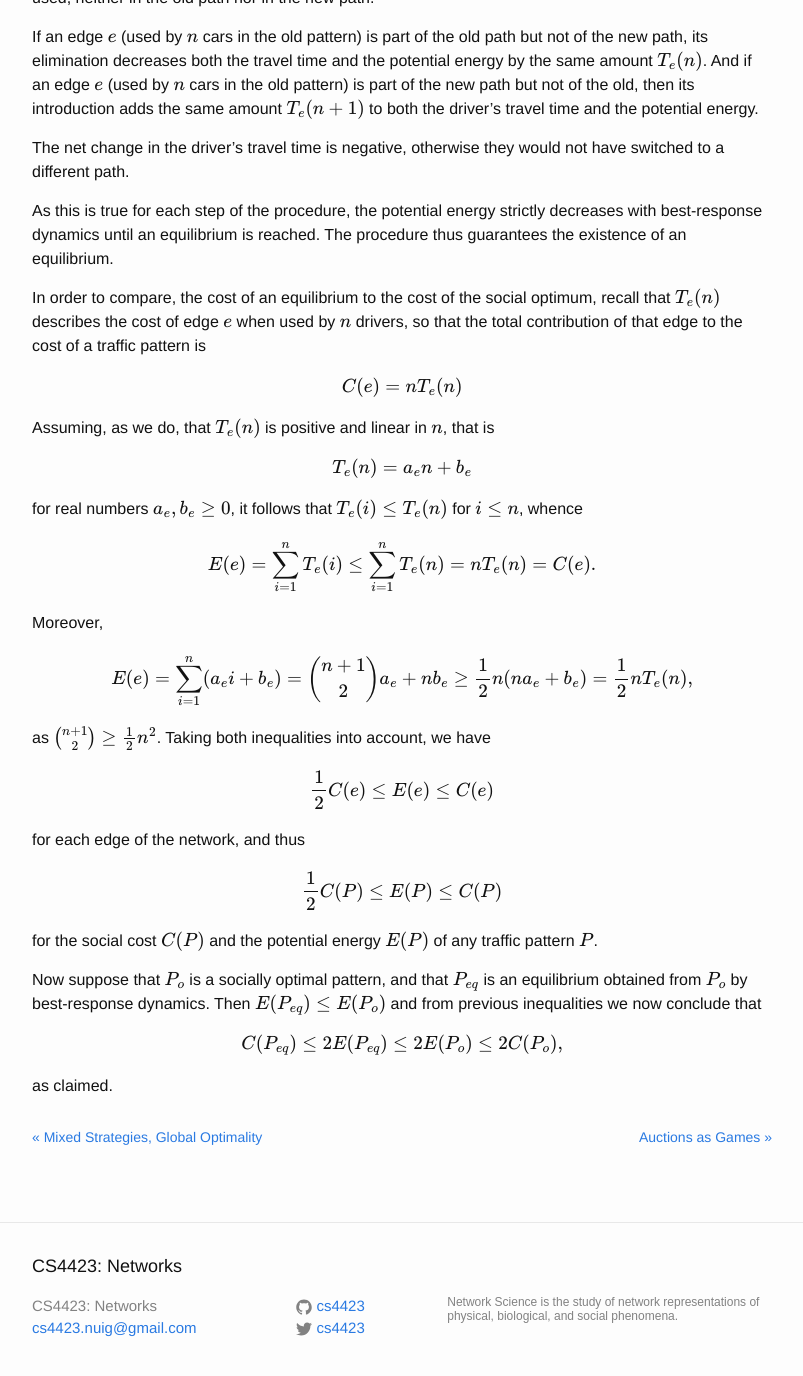
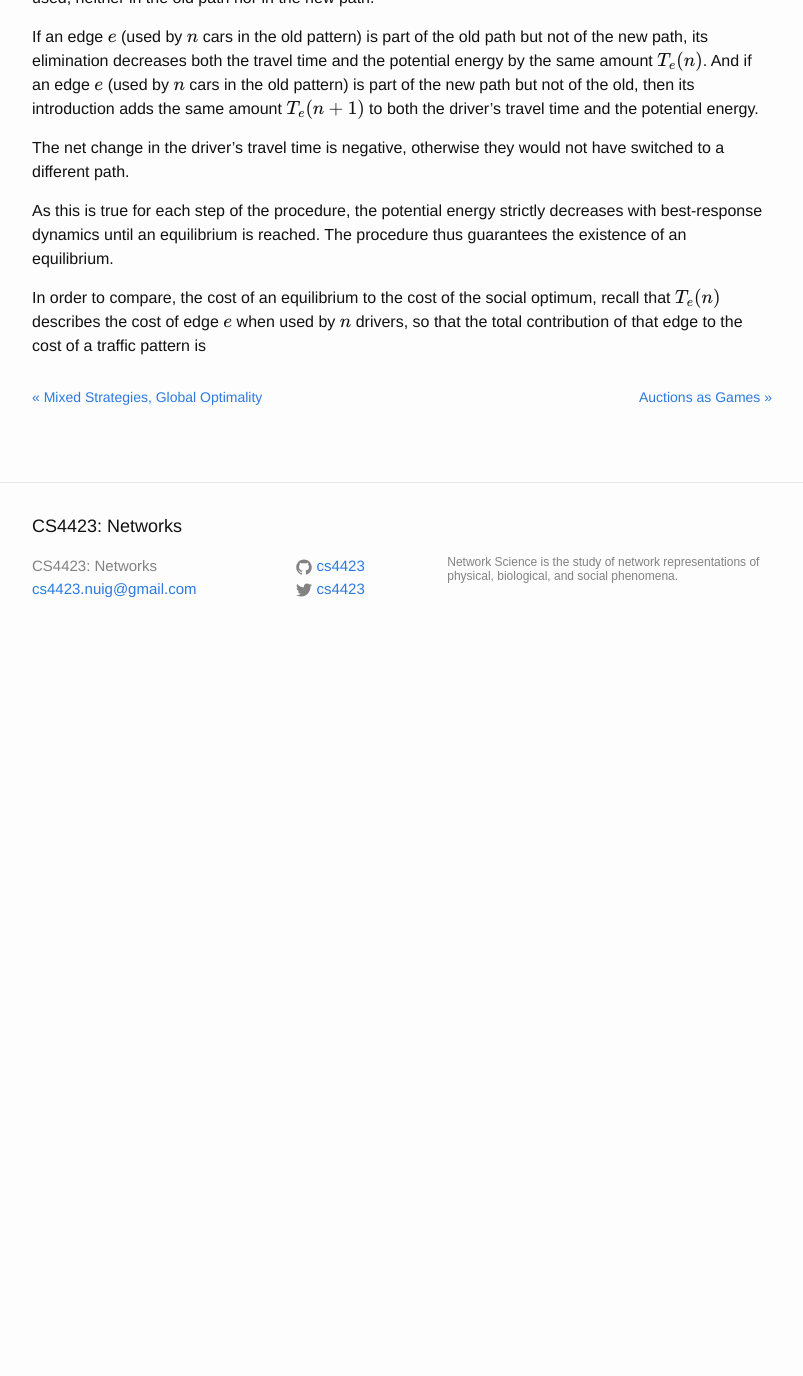
Before and after one commit to starktech23/cs4423.github.io, a Jekyll site: the page built from _posts/2017-02-22-note13.md, in a window 1280 px wide and 1400 px high, scrolled down 4456 px. Shown: the top 1376 px of the window, without its empty margins (238-1041 px from the left). Built offline with Jekyll 4.4.1, drawn with Linux system fonts in a browser that asks for light colours; formulas are drawn with MathJax 3; a script that is not in the unit is left out; comment, search, counter and statistics services are not loaded; after the commit the page ends 5116 px from its top, so only the background shows below that.

Commit message:
page build problems

```diff
--- a/_posts/2017-02-22-note13.md
+++ b/_posts/2017-02-22-note13.md
@@ -172,60 +172,6 @@ of edge $e$ when used by $n$ drivers, so that the total
 contribution of that edge to the cost of a traffic pattern
 is
 
-$$
-C(e) = n T_e(n)
-$$
-
-Assuming, as we do, that $T_e(n)$ is positive and linear in $n$, that is
-
-$$
-T_e(n) = a_e n + b_e
-$$
-
-for real numbers $a_e, b_e \geq 0$, it follows that $T_e(i) \leq T_e(n)$
-for $i \leq n$, whence
-
-$$
-E(e) = \sum_{i=1}^n T_e(i)
-\leq \sum_{i=1}^n T_e(n) \\
-= n T_e(n) = C(e).
-$$
-
-Moreover,
-
-$$
-  E(e)
- = \sum_{i=1}^n (a_e i + b_e)
- = \binom{n+1}{2} a_e  + n b_e \\
- \geq \frac12 n (n a_e + b_e)
- = \frac12 n T_e(n),
-$$
-
-as $\binom{n+1}{2} \geq \frac12 n^2$.
-Taking both inequalities into account, we have
-
-$$
-\frac12 C(e) \leq E(e) \leq C(e)
-$$
-
-for each edge of the network, and thus
-
-$$
-\frac12 C(P) \leq E(P) \leq C(P)
-$$
-
-for the social cost $C(P)$ and the potential energy $E(P)$
-of any traffic pattern $P$.
-
-Now suppose that $P_o$ is a socially optimal pattern, and
-that $P_{eq}$ is an equilibrium obtained from $P_o$ by
-best-response dynamics.  Then $E(P_{eq}) \leq E(P_o)$ and from previous inequalities we now conclude that
-
-$$
-C(P_{eq}) \leq 2 E(P_{eq}) \leq 2 E(P_o) \leq 2 C(P_o),
-$$
-
-as claimed.
 
 [traffic1]:  /images/traffic1.png
 [traffic2]:  /images/traffic2.png
```
